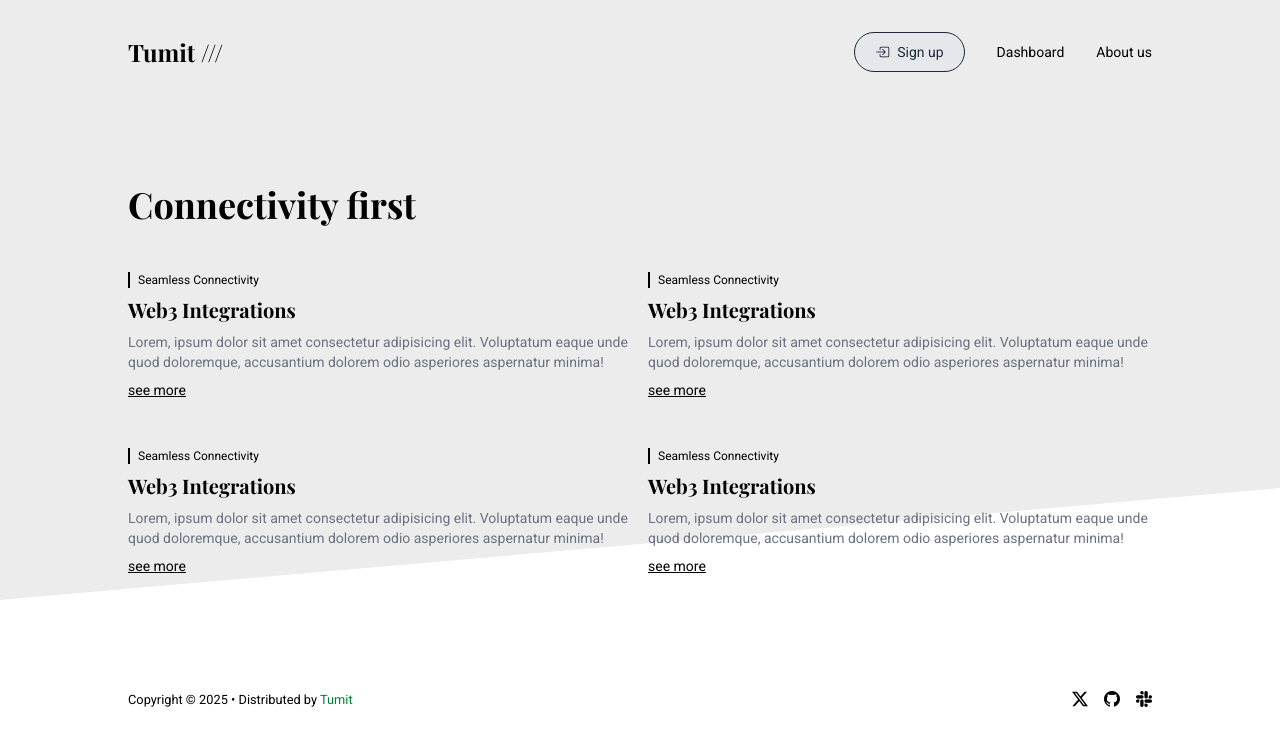
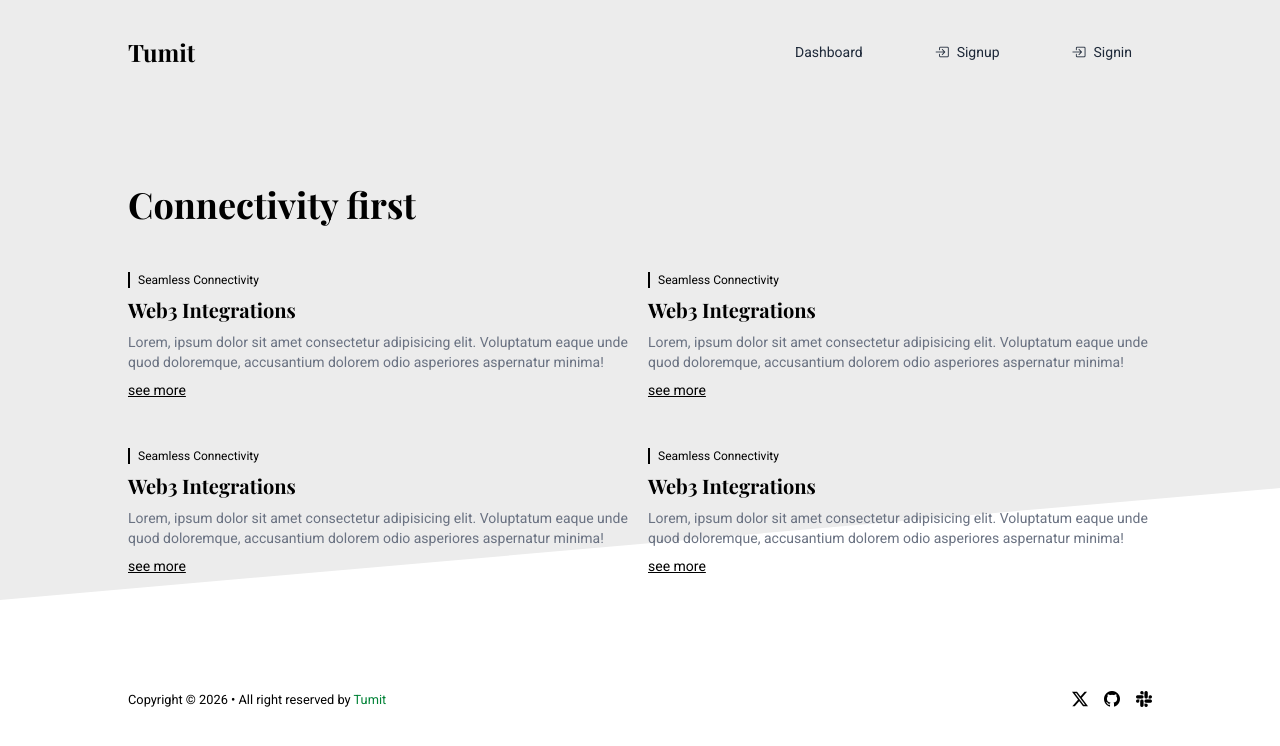
Before and after one commit to Happyblackie/tumit-website, a Next.js app: page / in a window 1280 px wide. Shown: the top 746 px of the page. Built offline with nearby package versions, Linux system fonts and the light colour scheme; a web font is replaced by a local one.

Commit message:
add global layout components and active link states

```diff
--- a/src/actions/auth.js
+++ b/src/actions/auth.js
@@ -54,7 +54,7 @@ export async function signup(state, formData){
   });
 
   // Create a session
-  await createSession(results.insertedId);
+  await createSession(results.insertedId.toString());
 
   // Redirect
   redirect("/dashboard");
--- a/src/app/layout.jsx
+++ b/src/app/layout.jsx
@@ -1,6 +1,7 @@
 import { Playfair_Display, Roboto } from "next/font/google";
 import "./globals.css";
-import Link from "next/link";
+import Navigation from "@/components/Navigation";
+import Footer from "@/components/Footer";
 
 const playfair = Playfair_Display({
   subsets: ["latin"],
@@ -24,53 +25,14 @@ export default function RootLayout({ children }) {
   return (
     <html lang="en">
       < body className={`bg-skew min-h-screen flex flex-col ${playfair.variable} ${roboto.variable}`}>
+
         <header className="p-4 pt-8">
-          <div className="w-full max-w-5xl mx-auto">
-            <div className="flex flex-col md:flex-row justify-between w-full items-start md:items-center gap-4">
-
-              <Link className="font-bold text-2xl font-playfair" href={'/'}>
-                Tumit ///
-              </Link>
-
-              <nav className="flex items-center gap-8 text-sm">
-
-                <Link
-                    href={'/signup'}
-                    className="flex items-center justify-center gap-2 h-10 px-5 bg-gray-200 text-gray-800 rounded-full
-                     hover:bg-gray-300 hover:text-black transition duration-200 border"
-                >
-                    <i className="bi bi-box-arrow-in-right"></i>
-                    <span className="text-sm">Sign up</span>
-                </Link>
-
-                <Link href={'/dashboard'} className="hover:underline">
-                  Dashboard
-                </Link>
-
-                <Link href={'/about'} className="hover:underline">
-                  About us
-                </Link>
-
-              </nav>
-
-            </div>
-          </div>
+          <Navigation/>
         </header>
 
         <main>{children}</main>
 
-        <footer className="p-4 pb-8">
-          <div className="w-full max-w-5xl mx-auto">
-              <div className="flex gap-4 justify-between items-center">
-                  <small>Copyright © 2025 • Distributed by <a href="https://tumit.co" className="text-green-700">Tumit</a></small>
-                  <div className="flex items-center gap-4">
-                      <a href="#"><i className="bi bi-twitter-x"></i></a>
-                      <a href="#"><i className="bi bi-github"></i></a>
-                      <a href="#"><i className="bi bi-slack"></i></a>
-                  </div>
-              </div>
-          </div>
-        </footer>
+        <Footer/>
 
       </body>
     </html>
--- /dev/null
+++ b/src/components/Footer.jsx
@@ -0,0 +1,16 @@
+export default function Footer(){
+    return(
+        <footer className="p-4 pb-8">
+          <div className="w-full max-w-5xl mx-auto">
+              <div className="flex gap-4 justify-between items-center">
+                  <small>Copyright © {new Date().getFullYear()} •  All right reserved by <a href="https://tumit.co" className="text-green-700">Tumit</a></small>
+                  <div className="flex items-center gap-4">
+                      <a href="#"><i className="bi bi-twitter-x"></i></a>
+                      <a href="#"><i className="bi bi-github"></i></a>
+                      <a href="#"><i className="bi bi-slack"></i></a>
+                  </div>
+              </div>
+          </div>
+        </footer>
+    )
+}
--- /dev/null
+++ b/src/components/NavLink.jsx
@@ -0,0 +1,13 @@
+"use client"
+import Link from "next/link";
+import { usePathname } from "next/navigation";
+
+export default function NavLink({label, href}){
+      const pathname = usePathname()
+
+    return (
+        <Link className={`flex items-center justify-center gap-2 h-10 px-5 text-gray-800 rounded-full not-only:hover:bg-gray-300 hover:text-black transition duration-200  ${pathname === href ? "flex items-center justify-center gap-2 h-10 px-5 bg-gray-200 text-gray-800 rounded-full            hover:bg-gray-300 hover:text-black transition duration-200 border":""}`} href={href}>
+            {label}
+        </Link>
+    )
+}
--- /dev/null
+++ b/src/components/Navigation.jsx
@@ -0,0 +1,31 @@
+import Link from "next/link";
+import NavLink from "./NavLink";
+
+export default function(){
+    return(
+        <div className="w-full max-w-5xl mx-auto">
+            <div className="flex flex-col md:flex-row justify-between w-full items-start md:items-center gap-4">
+
+              <Link className="font-bold text-2xl font-playfair" href={'/'}>
+                Tumit
+              </Link>
+
+              <nav className="flex items-center gap-8 text-sm">
+
+
+                <NavLink label={'Dashboard'} href={'/dashboard'}></NavLink>
+
+                <NavLink label={<><i className="bi bi-box-arrow-in-right"></i>Signup</>}
+                  href={'/signup'}
+                />
+                <NavLink label={<><i className="bi bi-box-arrow-in-right"></i>Signin</>}
+                  href={'/signin'}
+                />
+
+
+              </nav>
+
+            </div>
+        </div>
+    )
+}
--- a/src/lib/db.js
+++ b/src/lib/db.js
@@ -1,3 +1,5 @@
+import "server-only";
+
 import { MongoClient, ServerApiVersion } from "mongodb";
 
 if (!process.env.DB_URI) {
--- a/src/lib/sessions.js
+++ b/src/lib/sessions.js
@@ -1,3 +1,5 @@
+import "server-only";
+
 import { jwtVerify, SignJWT } from "jose";
 import { cookies } from "next/headers";
 
```
